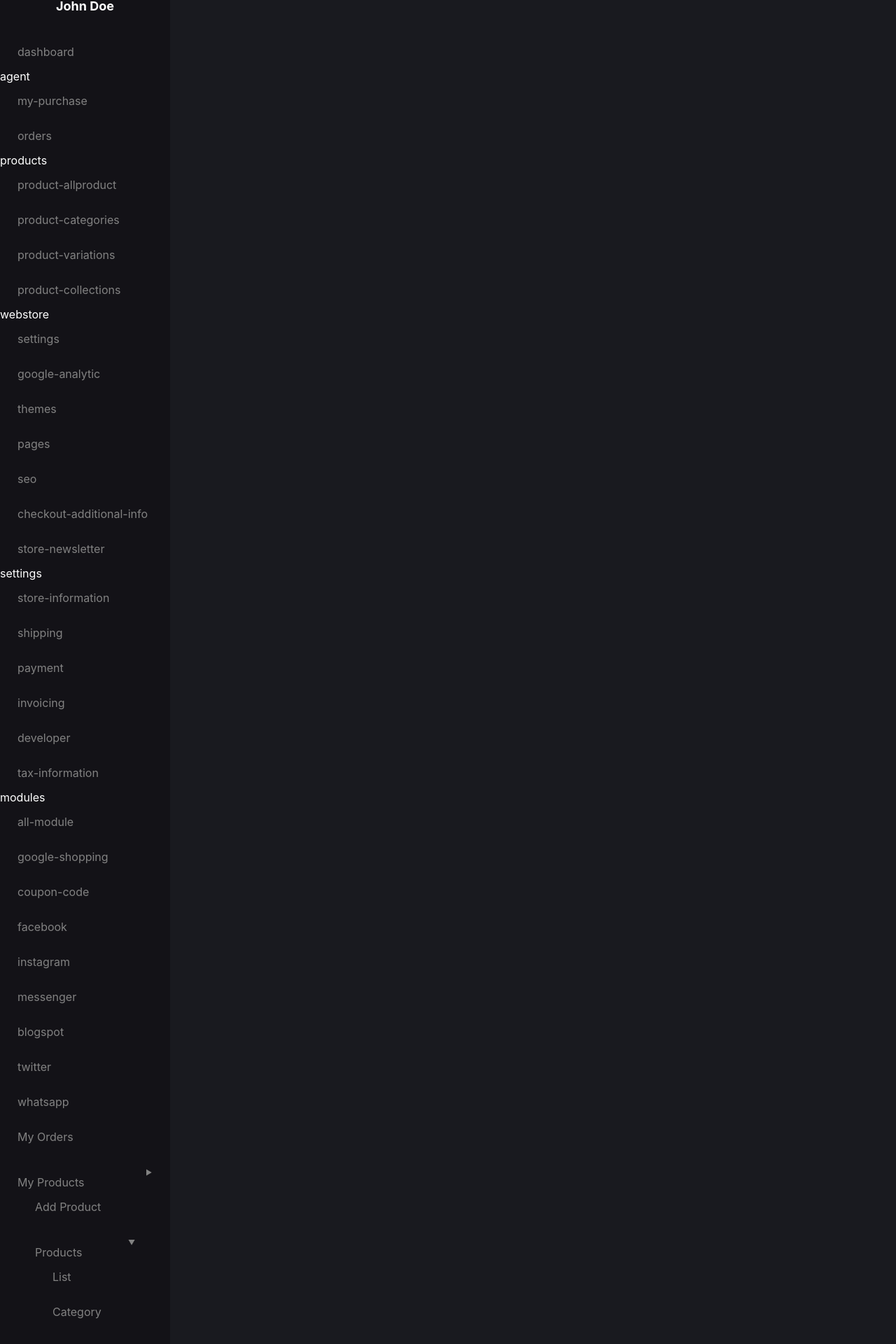
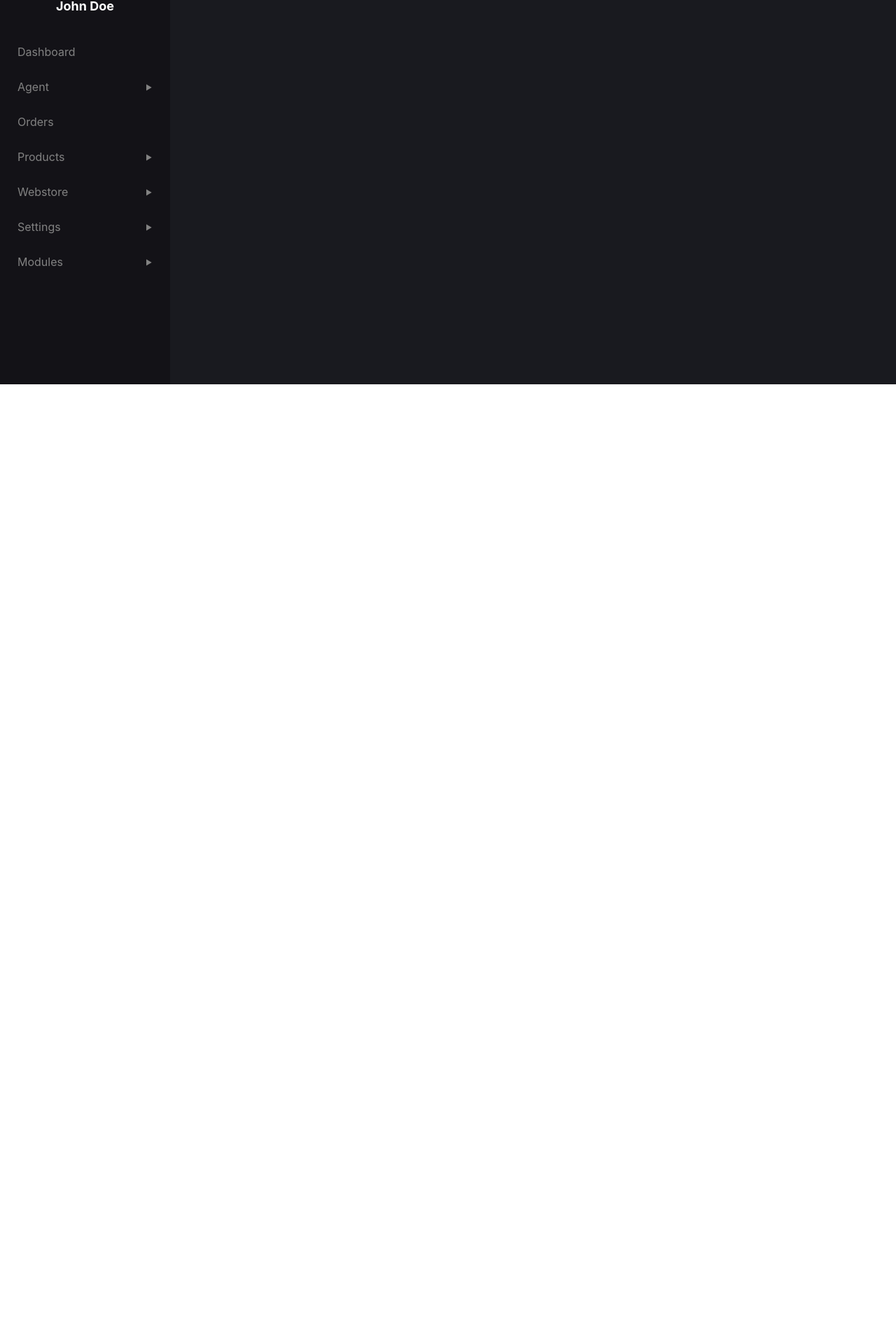
Before and after one commit to mfmakarim/avana-dashboard, a React (Create React App) app: page / in a window 1280 px wide. Shown: the part 251-2171 px from the top of the page at 70% size. After the commit the page ends 800 px from the top, so only its background shows below. Built offline with nearby package versions, Linux system fonts and the light colour scheme; the HTML template or start-up script is replaced by a standard one.

Commit message:
create function to hide or show dropdown child menu, move nav item to component because they only responsible to change state

```diff
--- /dev/null
+++ b/src/components/nav-item/nav-item.component.jsx
@@ -0,0 +1,74 @@
+import React from 'react';
+import { Link } from 'react-router-dom';
+import { menus } from '../../settings/menu-settings';
+
+import './nav-item.styles.scss';
+
+class NavItem extends React.Component {
+    constructor() {
+        super();
+
+        this.state = {
+            navClicked : '',
+            isHasChild : false,
+            menusShow : []
+        }
+    }
+
+    componentDidMount(){
+
+        //only get menu that isShowed equal true
+        const result = menus.filter(({ isShowed }) => ( isShowed === true));
+        this.setState({ menusShow: result });
+
+    }
+
+    handleMenuDropdownClick = (id, e) => {
+        e.preventDefault();
+
+        if(this.state.navClicked !== id){
+            // this will expand child menu on first click
+            this.setState({navClicked: id});
+        }else{
+            // this will hide child menu on second click
+            this.setState({navClicked: ''});
+        }
+    }
+
+    render() {
+        const { menusShow, navClicked } = this.state;
+        return(
+                menusShow.map(({ id, childs }) => (
+                    childs && childs.length > 0 ?
+
+                        <div
+                            key={id}
+                            className={`${ navClicked === id ? 'child-open' : ''} nav-item has-child`}>
+
+                            <div onClick={e => this.handleMenuDropdownClick(id, e) }>
+                                {id.replace('-', ' ')}
+                            </div>
+                            <ul>
+                                {
+                                    childs
+                                    .filter(({ isShowed }) => ( isShowed === true))
+                                    .map((child) => (
+                                        <li key={child.id} className='nav-item'>
+                                            <Link to='/'>{child.id.replace('-', ' ')}</Link>
+                                        </li>
+                                    ))
+                                }
+                            </ul>
+                        </div>
+
+                        :
+
+                        <li key={id} className='nav-item'>
+                            <Link to='/'>{id.replace('-', ' ')}</Link>
+                        </li>
+                ))
+        )
+    }
+}
+
+export default NavItem;
--- /dev/null
+++ b/src/components/nav-item/nav-item.styles.scss
@@ -0,0 +1,63 @@
+.nav-container{
+    .nav ul{
+        list-style: none;
+        padding-left: 0;
+        .nav-item{
+            display: block;
+            padding: 15px 25px;
+            color: #828282;
+            text-transform: capitalize;
+
+            a{
+                display: block;
+                color: #828282;
+                text-decoration: none;
+
+                &:hover{
+                    color: #fff;
+                }
+            }
+
+            &.active a{
+                color: #fff;
+            }
+
+            &.has-child{
+                position: relative;
+
+                &>ul {
+                    display: none;
+                }
+
+                &>ul .nav-item:first-child{
+                    margin-top: 15px;
+                }
+                &>div:first-child:hover{
+                    color: #fff;
+                    cursor: pointer;
+                }
+
+                &:before{
+                    content: '▼';
+                    position: absolute;
+                    right: 0;
+                    top: 0;
+                    margin-top: 20px;
+                    margin-right: 25px;
+                    font-size: 10px;
+                    transform: rotate(-90deg);
+                }
+
+                &.child-open{
+                    &:before{
+                        transform: rotate(0deg);
+                    }
+
+                    &>ul {
+                        display: block;
+                    }
+                }
+            }
+        }
+    }
+}
--- a/src/components/sidebar/sidebar.component.jsx
+++ b/src/components/sidebar/sidebar.component.jsx
@@ -3,19 +3,11 @@ import { Link } from 'react-router-dom';
 import './sidebar.styles.scss';
 import logo from '../../assets/logo.webp';
 import profilePicture from '../../assets/profile-picture.webp';
-import { menus } from '../../settings/menu-settings';
+import NavItem from './../nav-item/nav-item.component';
 
 
-class SideBar extends React.Component {
-    constructor() {
-        super();
+const SideBar = () => {
 
-        this.state = {
-            isChildOpen: false
-        }
-    }
-
-    render() {
     return(
         <div className='sidebar'>
             <Link to='/' className='logo-container'>
@@ -30,67 +22,13 @@ class SideBar extends React.Component {
             <div className='nav-container'>
                 <nav className='nav'>
                     <ul>
-                            { menus
-                                .filter(({ isShowed }) => ( isShowed === true))
-                                .map(({ id, childs, ...others}) => (
-                                    childs && childs.length > 0 ?
-                                        <div className='nav-item-child'>
-                                            <div>{id}</div>
-                                            <ul>
-                                                {
-                                                    childs
-                                                    .filter(({ isShowed }) => ( isShowed === true))
-                                                    .map((child) => (
-                                                        <li key={child.id} className='nav-item'>
-                                                            <Link to='/'>{child.id}</Link>
-                                                        </li>
-                                                    ))
-                                                }
-                                                <li>
-                                                </li>
-                                            </ul>
-                                        </div>
-                                        :
-                                        <li key={id} className='nav-item'>
-                                            <Link to='/'>{id}</Link>
-                                        </li>
-                                ))
-                            }
-
-                            <li className='nav-item'>
-                                <Link to='/my-orders'>My Orders</Link>
-                            </li>
-                            <li className='nav-item has-child'>
-
-                                <div className='nav-item-child'>
-                                    <div>My Products</div>
-                                    <ul>
-                                        <li className='nav-item'>
-                                            <Link to='/my-product/add'>Add Product</Link>
-                                        </li>
-                                        <li className='nav-item has-child child-open'>
-
-                                            <div className='nav-item-child'>
-                                            <div>Products</div>
-                                                <ul>
-                                                    <li className='nav-item'>
-                                                        <Link to='/my-products'>List</Link>
-                                                    </li>
-                                                    <li className='nav-item'>
-                                                        <Link to='/my-products'>Category</Link>
-                                                    </li>
-                                                </ul>
-                                            </div>
-                                        </li>
-                                    </ul>
-                                </div>
-                            </li>
+                        <NavItem/>
                     </ul>
                 </nav>
             </div>
         </div>
     )
-    }
+
 }
 
 export default SideBar;
--- a/src/components/sidebar/sidebar.styles.scss
+++ b/src/components/sidebar/sidebar.styles.scss
@@ -34,59 +34,4 @@
             font-size: 18px;
         }
     }
-
-    .nav-container{
-        .nav ul{
-            list-style: none;
-            padding-left: 0;
-            .nav-item{
-                display: block;
-                padding: 15px 25px;
-                color: #828282;
-
-                &>div:first-child:hover{
-                    color: #fff;
-                    cursor: pointer;
-                }
-
-                a{
-                    display: block;
-                    color: #828282;
-                    text-decoration: none;
-
-                    &:hover{
-                        color: #fff;
-                    }
-                }
-
-                &.active a{
-                    color: #fff;
-                }
-
-                &.has-child{
-                    position: relative;
-                    &:before{
-                        content: '▼';
-                        position: absolute;
-                        right: 0;
-                        top: 0;
-                        margin-top: 20px;
-                        margin-right: 25px;
-                        font-size: 10px;
-                        transform: rotate(-90deg);
-                    }
-
-                    &.child-open{
-                        &:before{
-                            transform: rotate(0deg);
-                        }
-                    }
-                }
-
-                .nav-item-child{
-                    padding-top: 15px;
-                }
-            }
-        }
-    }
 }
```
Also changed, not shown: 1 other file (tests, documents, lock files or other folders). Lines whose indentation alone changed are shown as unchanged.
